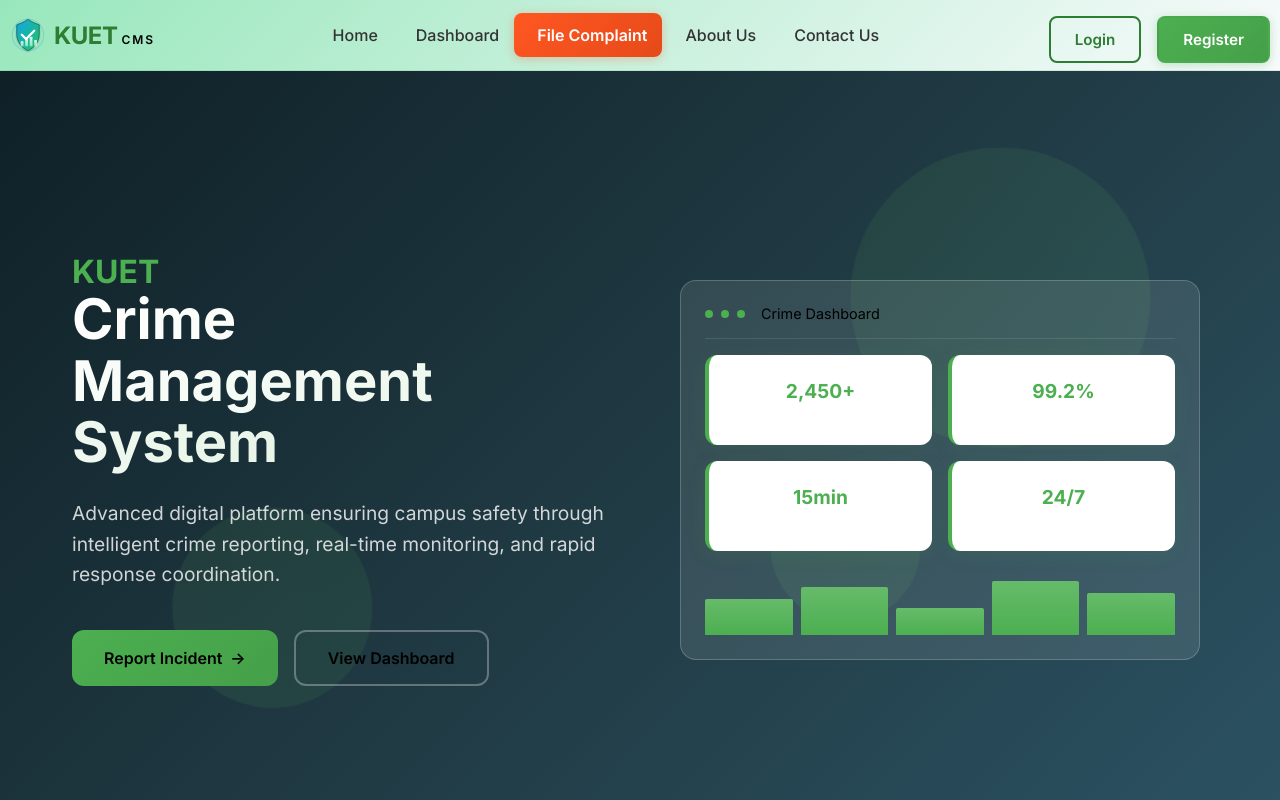
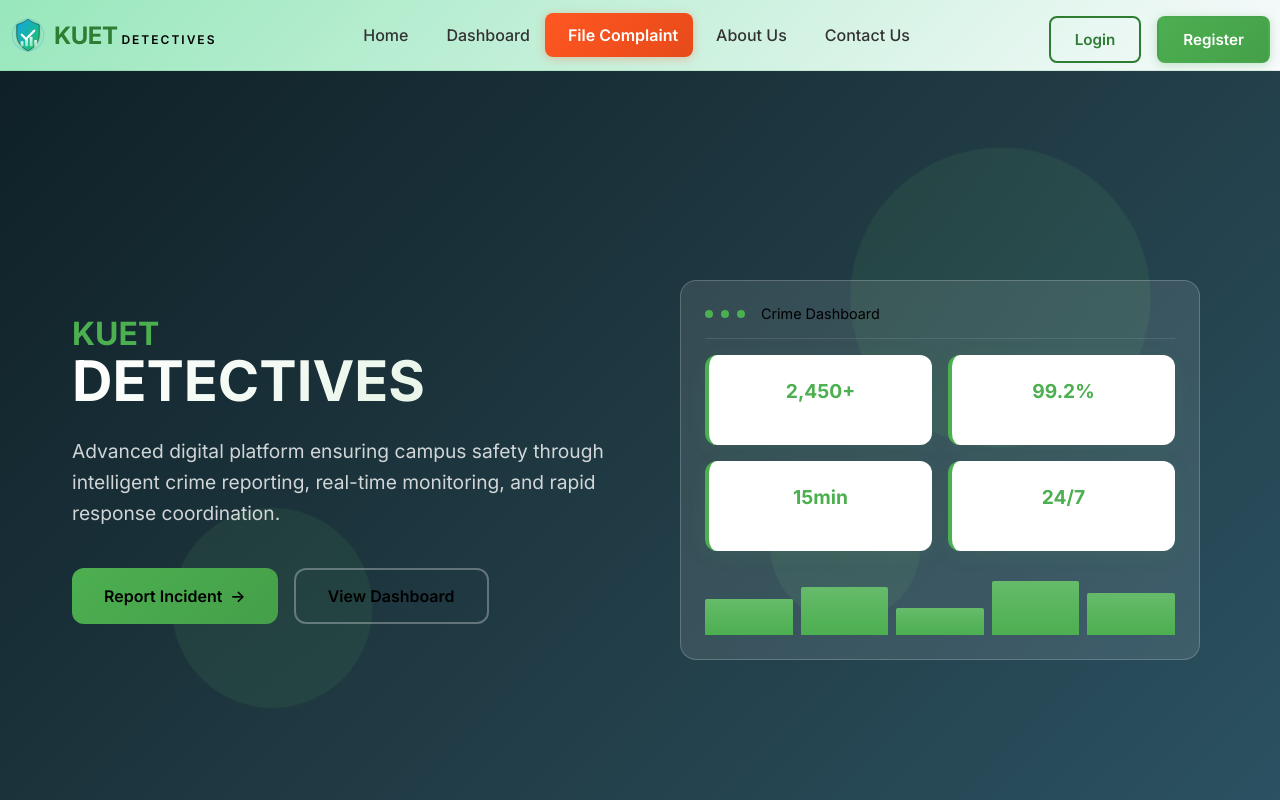
Before and after one commit to CodingABoveHEAd/kuet-crime-management-system, a React (Vite) app in the folder frontend/: page / in a window 1280 px wide. Shown: the top 800 px of the page. Built offline with nearby package versions, Linux system fonts and the light colour scheme.

Commit message:
fixed email sending option

```diff
--- a/frontend/src/components/Nav.jsx
+++ b/frontend/src/components/Nav.jsx
@@ -43,8 +43,7 @@ export default function Navbar() {
       const res = await axios.get("/api/contact/all", {
         headers: { Authorization: `Bearer ${token}` },
       });
-      // Assuming messages that are not read have a 'read' field or you can count total
-      // Adjust based on your backend implementation
+
       setUnreadCount(res.data.length || 0);
     } catch (error) {
       console.error("Failed to fetch unread messages:", error);
@@ -81,7 +80,7 @@ export default function Navbar() {
             <Logo size={36} />
             <span className="brand-text">
               <span className="kuet-brand">KUET</span>
-              <span className="cms-brand">CMS</span>
+              <span className="cms-brand">DETECTIVES</span>
             </span>
           </Link>
         </div>
--- a/frontend/src/context/AuthContext.jsx
+++ b/frontend/src/context/AuthContext.jsx
@@ -10,7 +10,7 @@ export const AuthProvider = ({ children }) => {
   useEffect(() => {
     if (token) {
       try {
-        const decoded = jwtDecode(token); // Changed to jwtDecode
+        const decoded = jwtDecode(token);
 
         const U = {
           id: decoded.id,
--- a/frontend/src/pages/Home.jsx
+++ b/frontend/src/pages/Home.jsx
@@ -129,7 +129,7 @@ function Home() {
           <div className={`hero-text ${isVisible ? "animate-in" : ""}`}>
             <h1 className="hero-title">
               <span className="kuet-text">KUET</span>
-              <span className="main-text">Crime Management System</span>
+              <span className="main-text">DETECTIVES</span>
             </h1>
             <p className="hero-subtitle">
               Advanced digital platform ensuring campus safety through
```
Also changed, not shown: 1 other file (tests, documents, lock files or other folders).
